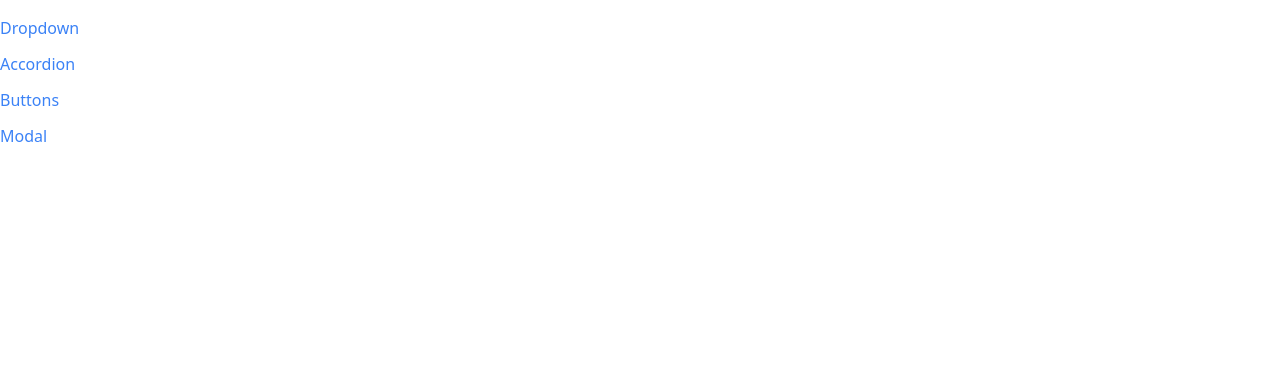
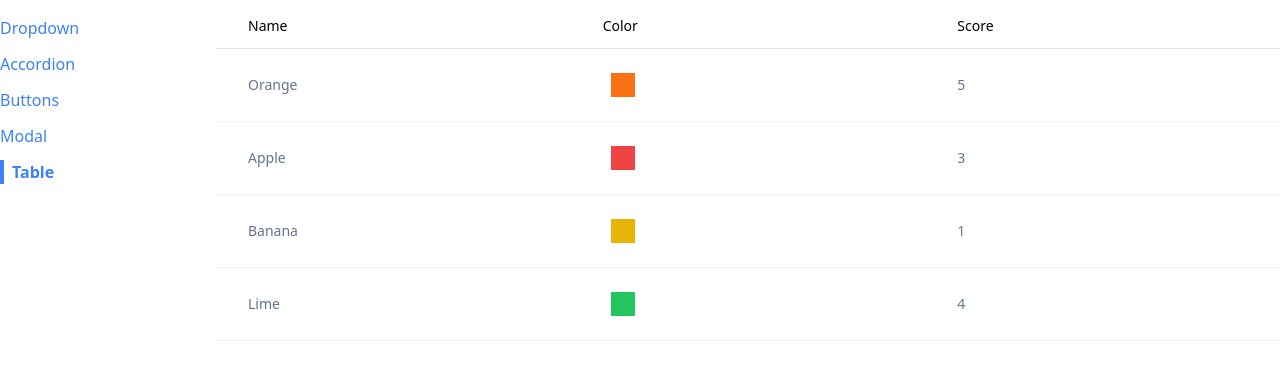
Before and after one commit to rejuancse/react-components, a React (Create React App) app: page /table in a window 1280 px wide. Shown: the top 380 px of the page. Built offline with nearby package versions, Linux system fonts and the light colour scheme.

Commit message:
Data Table components added

```diff
--- a/src/App.js
+++ b/src/App.js
@@ -4,6 +4,7 @@ import AccordionPage from './pages/AccordionPage';
 import DropdownPage from './pages/DropdownPage';
 import ButtonPage from './pages/ButtonPage';
 import ModalPage from './pages/ModalPage';
+import TablePage from './pages/TablePage';
 
 function App() {
   return (
@@ -22,6 +23,9 @@ function App() {
         <Route path="/modal">
           <ModalPage />
         </Route>
+        <Route path="/table">
+          <TablePage />
+        </Route>
       </div>
     </div>
   );
--- a/src/components/Accordion.js
+++ b/src/components/Accordion.js
@@ -6,11 +6,7 @@ function Accordion({ items }) {
 
   const handleClick = (nextIndex) => {
     setExpandedIndex((currentExpandedIndex) => {
-      if (currentExpandedIndex === nextIndex) {
-        return -1;
-      } else {
-        return nextIndex;
-      }
+      return currentExpandedIndex === nextIndex ? -1 : nextIndex;
     });
   };
 
--- a/src/components/Sidebar.js
+++ b/src/components/Sidebar.js
@@ -6,6 +6,7 @@ function Sidebar() {
         { label: 'Accordion', path: '/accordion' },
         { label: 'Buttons', path: '/buttons' },
         { label: 'Modal', path: '/modal' },
+        { label: 'Table', path: '/table' },
     ];
 
     const renderedLinks = links.map((link) => {
--- /dev/null
+++ b/src/components/Table.js
@@ -0,0 +1,35 @@
+function Table({data, config, keyFn}) {
+    const renderedConfig = config.map( (column) => {
+        return <th key={column.label} className="border-b dark:border-slate-600 font-medium p-4 pl-8 pt-0 pb-3 text-400 text-left">{column.label}</th>
+    });
+
+    const renderedRows = data.map( (rowData) => {
+        const renderedCells = config.map( (column) => {
+            return <td key={column.label} className="border-b border-slate-100 dark:border-slate-700 p-4 pl-8 text-slate-500 dark:text-slate-400">{column.render(rowData)}</td>
+        });
+
+        return (
+            <tr key={keyFn(rowData)}>
+                {renderedCells}
+            </tr>
+        )
+    });
+
+    return (
+        <div>
+            <table className="border-collapse table-fixed w-full text-sm">
+                <thead>
+                    <tr>
+                        {renderedConfig}
+                    </tr>
+                </thead>
+
+                <tbody className="bg-white dark:bg-slate-800">
+                    {renderedRows}
+                </tbody>
+            </table>
+        </div>
+    )
+}
+
+export default Table;
--- /dev/null
+++ b/src/pages/TablePage.js
@@ -0,0 +1,37 @@
+import Table from '../components/Table';
+
+function TablePage() {
+    const config = [
+        {
+            label: 'Name',
+            render: (fruit) => fruit.name
+        },
+        {
+            label: 'Color',
+            render: (fruit) => <div className={`p-3 m-2 w-6 ${fruit.color}`}></div>
+        },
+        {
+            label: 'Score',
+            render: (fruit) => fruit.score
+        }
+    ];
+
+    const data = [
+        { name: 'Orange', color: 'bg-orange-500', score: 5 },
+        { name: 'Apple', color: 'bg-red-500', score: 3 },
+        { name: 'Banana', color: 'bg-yellow-500', score: 1 },
+        { name: 'Lime', color: 'bg-green-500', score: 4 },
+    ];
+
+    const keyFn = (fruit) => {
+        return fruit.name
+    }
+
+    return (
+        <div>
+            <Table data={data} config={config} keyFn={keyFn} />
+        </div>
+    );
+}
+
+export default TablePage;
```
Lines whose indentation alone changed are shown as unchanged.
